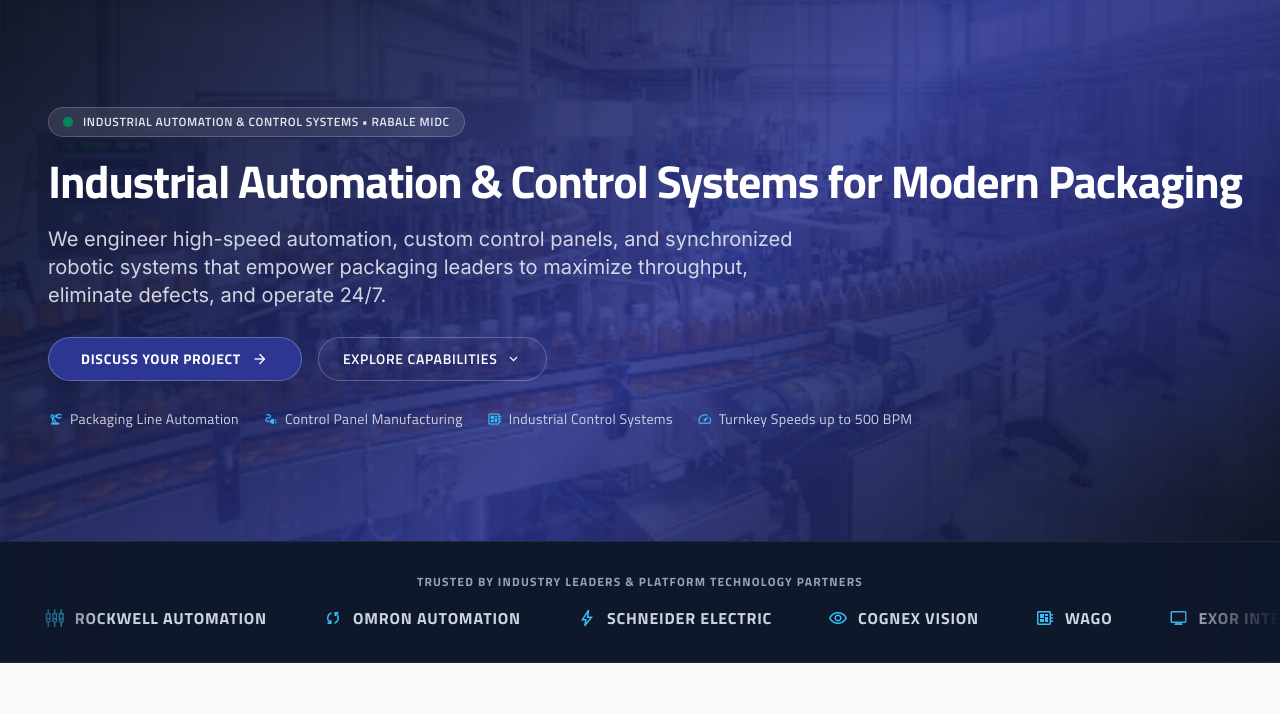
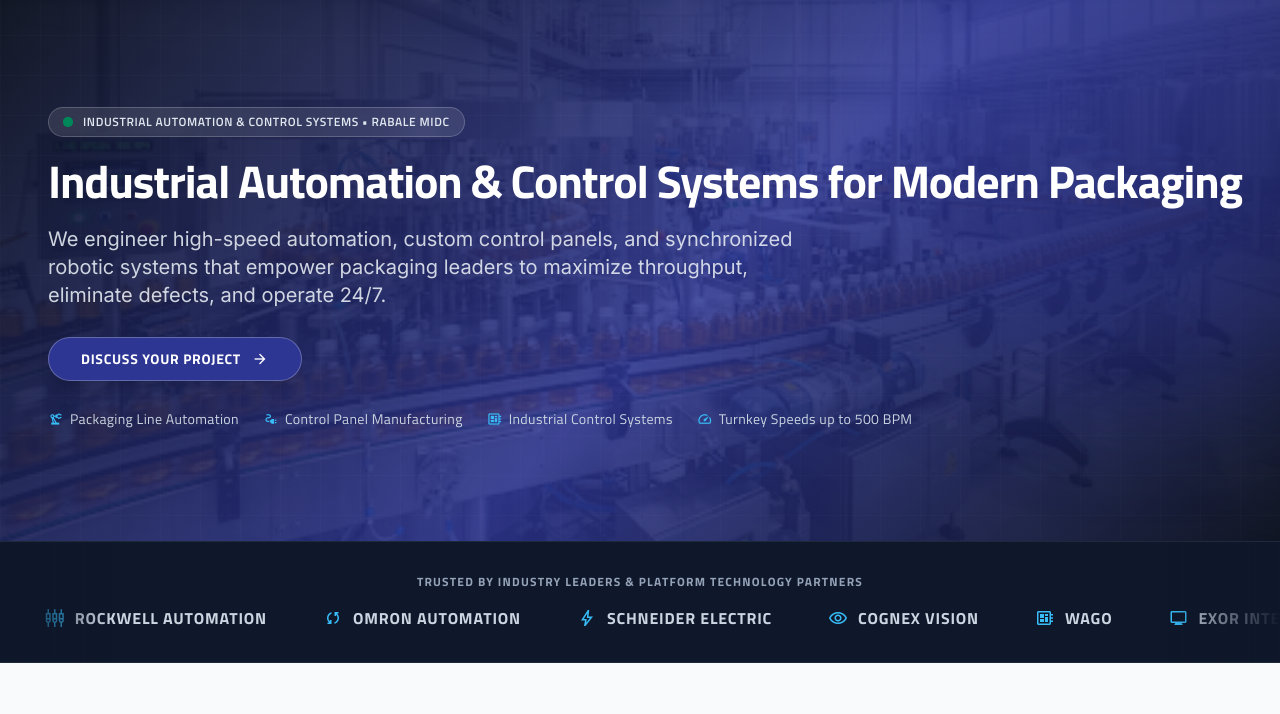
Before and after one commit to abhishekcodee/Landing-Page_AMPL, a plain HTML site: page index.html in a window 1280 px wide. Shown: the part 86-800 px from the top of the page. Drawn offline with nearby package versions, Linux system fonts and the light colour scheme.

Commit message:
Remove Explore Capabilities button from hero section

```diff
--- a/index.html
+++ b/index.html
@@ -214,15 +214,10 @@
 
       <!-- CTA Button Group -->
       <div class="pt-1 flex flex-row items-center gap-2.5 sm:gap-4 max-w-full">
-        <a class="flex-1 sm:flex-none inline-flex items-center justify-center gap-1.5 sm:gap-2.5 px-4 sm:px-8 h-11 sm:h-13 bg-primary text-white rounded-full font-brand text-xs sm:text-sm font-bold uppercase tracking-wider border border-white/25 shadow-lg hover:bg-primary-hover hover:shadow-glow hover:-translate-y-0.5 active:scale-[0.99] transition-all text-center whitespace-nowrap"
+        <a class="inline-flex items-center justify-center gap-1.5 sm:gap-2.5 px-6 sm:px-8 h-11 sm:h-13 bg-primary text-white rounded-full font-brand text-xs sm:text-sm font-bold uppercase tracking-wider border border-white/25 shadow-lg hover:bg-primary-hover hover:shadow-glow hover:-translate-y-0.5 active:scale-[0.99] transition-all text-center whitespace-nowrap"
           href="#discuss-project">
           <span>Discuss Your Project</span>
           <span class="material-symbols-outlined text-[16px] sm:text-[18px]">arrow_forward</span>
-        </a>
-        <a href="#offerings"
-          class="flex-1 sm:flex-none inline-flex items-center justify-center gap-1.5 sm:gap-2 px-3 sm:px-6 h-11 sm:h-13 rounded-full border border-white/25 text-white font-brand text-xs sm:text-sm font-semibold uppercase tracking-wider hover:bg-white/10 hover:border-white/40 transition-colors text-center whitespace-nowrap">
-          <span>Explore Capabilities</span>
-          <span class="material-symbols-outlined text-[16px]">expand_more</span>
         </a>
       </div>
 
```
